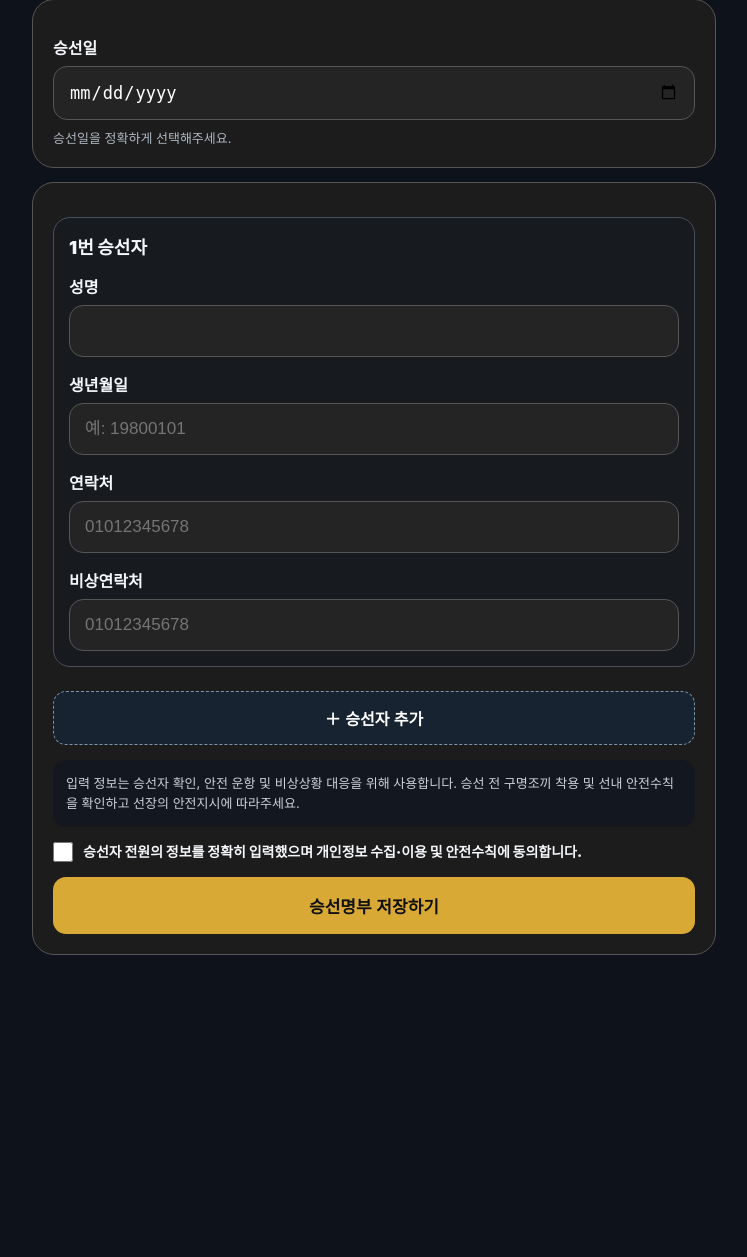
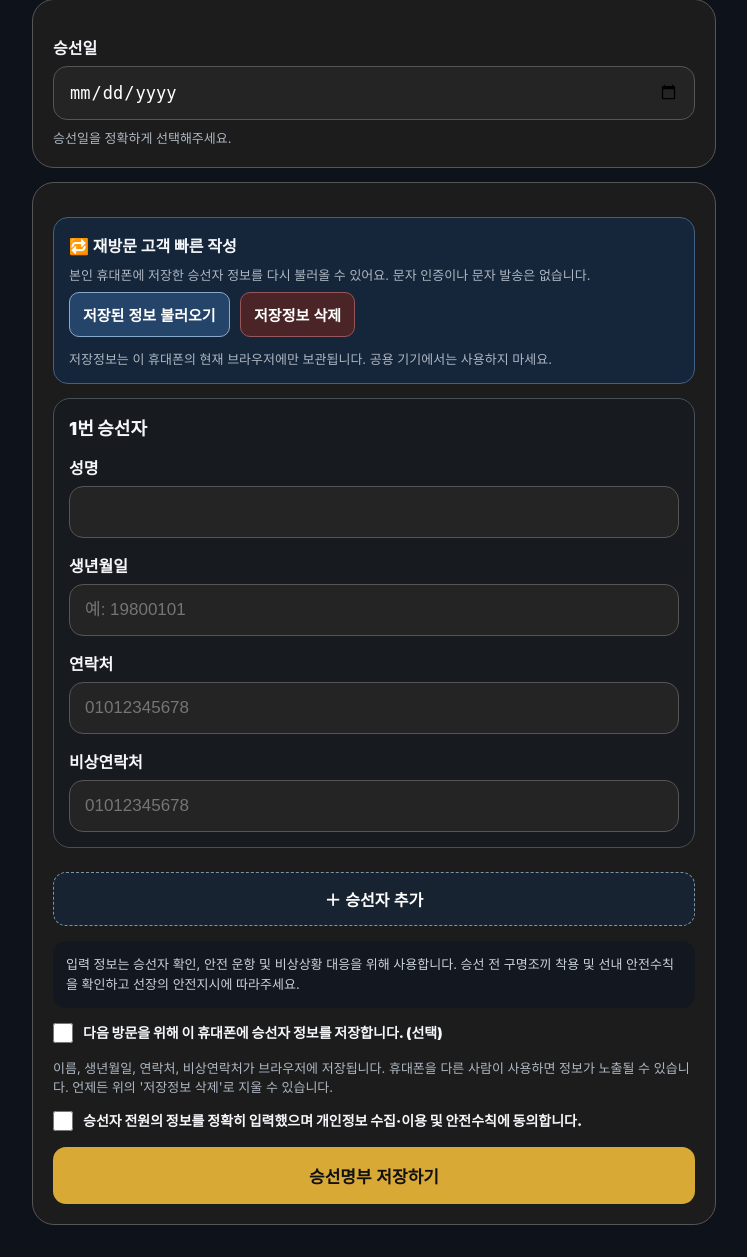
Before and after one commit to kimkyunghwan007/hunter-booking, a Flask app: page /passenger in a window 1280 px wide. Shown: the part 202-1459 px from the top of the page, without its empty margins (266-1013 px from the left). Before the commit the page ends 1157 px from the top, so only its background shows below. Run offline with Flask 3, Linux system fonts and the light colour scheme; some libraries are stand-ins or nearby versions.

Commit message:
Enhance passenger form with local storage features
Added functionality for saving and loading passenger information locally. Included buttons for loading saved data and clearing saved information.

```diff
--- a/templates/passenger.html
+++ b/templates/passenger.html
@@ -25,6 +25,9 @@ input[readonly]{background:#171b20;color:#d8e0e8}
 .submit{width:100%;border:0;background:#d9a936;color:#101010;padding:16px;border-radius:13px;font-size:17px;font-weight:900}
 .submit:disabled{opacity:.55}.small{font-size:13px;color:#aeb7c2;margin-top:8px}
 .countGuide{text-align:center;background:#222a32;padding:11px;border-radius:11px;margin:10px 0;font-weight:900}
+.saveBox{background:#15253a;border:1px solid #416286;border-radius:15px;padding:15px;margin:14px 0}
+.saveBtn{border:1px solid #8ba9c9;background:#25446a;color:white;border-radius:10px;padding:11px 13px;font-weight:800;font-size:15px;margin:8px 6px 4px 0}
+.saveBtn.danger{background:#4a2427;border-color:#96575a}
 </style>
 </head>
 <body>
@@ -61,10 +64,19 @@ input[readonly]{background:#171b20;color:#d8e0e8}
 </div>
 
 <div class="card">
+<div class="saveBox">
+<strong>🔁 재방문 고객 빠른 작성</strong>
+<div class="small">본인 휴대폰에 저장한 승선자 정보를 다시 불러올 수 있어요. 문자 인증이나 문자 발송은 없습니다.</div>
+<button class="saveBtn" type="button" id="loadSaved">저장된 정보 불러오기</button>
+<button class="saveBtn danger" type="button" id="clearSaved">저장정보 삭제</button>
+<div class="small" id="saveStatus">저장정보는 이 휴대폰의 현재 브라우저에만 보관됩니다. 공용 기기에서는 사용하지 마세요.</div>
+</div>
 {% if booking %}<div class="countGuide">예약 인원 {{booking.people}}명 전원을 입력해주세요.</div>{% endif %}
 <div id="people"></div>
 {% if not booking %}<button class="add" type="button" onclick="addPerson()">＋ 승선자 추가</button>{% endif %}
 <div class="notice">입력 정보는 승선자 확인, 안전 운항 및 비상상황 대응을 위해 사용합니다. 승선 전 구명조끼 착용 및 선내 안전수칙을 확인하고 선장의 안전지시에 따라주세요.</div>
+<label class="agree"><input type="checkbox" id="saveLocally"><span>다음 방문을 위해 이 휴대폰에 승선자 정보를 저장합니다. (선택)</span></label>
+<div class="small">이름, 생년월일, 연락처, 비상연락처가 브라우저에 저장됩니다. 휴대폰을 다른 사람이 사용하면 정보가 노출될 수 있습니다. 언제든 위의 '저장정보 삭제'로 지울 수 있습니다.</div>
 <label class="agree"><input type="checkbox" name="agree" value="yes" required><span>승선자 전원의 정보를 정확히 입력했으며 개인정보 수집·이용 및 안전수칙에 동의합니다.</span></label>
 <button class="submit" id="submitBtn" type="submit">승선명부 저장하기</button>
 </div>
@@ -74,10 +86,10 @@ input[readonly]{background:#171b20;color:#d8e0e8}
 <template id="personTemplate">
 <div class="person">
 <div class="personHead"><div class="personTitle"></div><button class="remove" type="button" onclick="removePerson(this)">삭제</button></div>
-<label>성명</label><input name="name[]" required>
-<label>생년월일</label><input name="birth_date[]" inputmode="numeric" maxlength="8" placeholder="예: 19800101" required>
-<label>연락처</label><input name="phone[]" inputmode="tel" placeholder="01012345678" required>
-<label>비상연락처</label><input name="emergency_phone[]" inputmode="tel" placeholder="01012345678" required>
+<label>성명</label><input name="name[]" required autocomplete="off">
+<label>생년월일</label><input name="birth_date[]" inputmode="numeric" maxlength="8" placeholder="예: 19800101" required autocomplete="off">
+<label>연락처</label><input name="phone[]" inputmode="tel" placeholder="01012345678" required autocomplete="off">
+<label>비상연락처</label><input name="emergency_phone[]" inputmode="tel" placeholder="01012345678" required autocomplete="off">
 </div>
 </template>
 
@@ -85,19 +97,72 @@ input[readonly]{background:#171b20;color:#d8e0e8}
 const people=document.getElementById('people');
 const tpl=document.getElementById('personTemplate');
 const expectedCount={{ booking.people if booking else 1 }};
+const isBooking={{ 'true' if booking else 'false' }};
+const storageKey='hunter_passenger_saved_v1';
 
 function renumber(){
   [...people.querySelectorAll('.person')].forEach((el,i)=>{
     el.querySelector('.personTitle').textContent=(i+1)+'번 승선자';
     const remove=el.querySelector('.remove');
-    {% if booking %}remove.style.display='none';{% else %}remove.style.display=people.children.length===1?'none':'block';{% endif %}
+    remove.style.display=isBooking?'none':people.children.length===1?'none':'block';
   });
 }
 function addPerson(){people.appendChild(tpl.content.cloneNode(true));renumber();}
 function removePerson(btn){if(people.children.length<=1)return;btn.closest('.person').remove();renumber();}
 for(let i=0;i<expectedCount;i++) addPerson();
 
+function getPersonRows(){
+  return [...people.querySelectorAll('.person')].map(el=>({
+    name:el.querySelector('[name="name[]"]').value.trim(),
+    birth_date:el.querySelector('[name="birth_date[]"]').value.trim(),
+    phone:el.querySelector('[name="phone[]"]').value.trim(),
+    emergency_phone:el.querySelector('[name="emergency_phone[]"]').value.trim()
+  }));
+}
+function loadPeople(rows){
+  if(!Array.isArray(rows)||!rows.length)return;
+  if(isBooking && rows.length!==expectedCount){
+    alert('저장된 인원('+rows.length+'명)과 이번 예약 인원('+expectedCount+'명)이 다릅니다. 필요한 인원만 직접 입력하거나 수정해주세요.');
+    return;
+  }
+  people.replaceChildren();
+  const count=isBooking?expectedCount:rows.length;
+  for(let i=0;i<count;i++){
+    addPerson();
+    const el=people.children[i];
+    const row=rows[i]||{};
+    ['name','birth_date','phone','emergency_phone'].forEach(k=>{
+      const field=el.querySelector('[name="'+k+'[]"]');
+      field.value=typeof row[k]==='string'?row[k]:'';
+    });
+  }
+  renumber();
+}
+document.getElementById('loadSaved').addEventListener('click',()=>{
+  try{
+    const raw=localStorage.getItem(storageKey);
+    if(!raw){alert('이 브라우저에 저장된 승선자 정보가 없습니다.');return;}
+    const saved=JSON.parse(raw);
+    if(!saved||!Array.isArray(saved.people)||!saved.people.length)throw Error('invalid');
+    if(!confirm('저장된 승선자 '+saved.people.length+'명의 정보를 현재 입력란에 불러올까요?'))return;
+    loadPeople(saved.people);
+  }catch(e){alert('저장정보를 불러올 수 없습니다.');}
+});
+document.getElementById('clearSaved').addEventListener('click',()=>{
+  if(confirm('이 브라우저에 저장된 승선자 정보를 삭제할까요?')){
+    localStorage.removeItem(storageKey);
+    document.getElementById('saveLocally').checked=false;
+    alert('저장정보를 삭제했습니다.');
+  }
+});
 document.getElementById('passengerForm').addEventListener('submit',()=>{
+  if(document.getElementById('saveLocally').checked){
+    try{
+      localStorage.setItem(storageKey,JSON.stringify({people:getPersonRows(),savedAt:new Date().toISOString()}));
+    }catch(e){alert('휴대폰에 정보를 저장하지 못했습니다. 승선명부는 계속 제출됩니다.');}
+  }else{
+    // 선택하지 않은 경우 기존에 저장된 정보는 유지합니다.
+  }
   const btn=document.getElementById('submitBtn');
   btn.disabled=true;
   btn.textContent='저장 중...';
```
